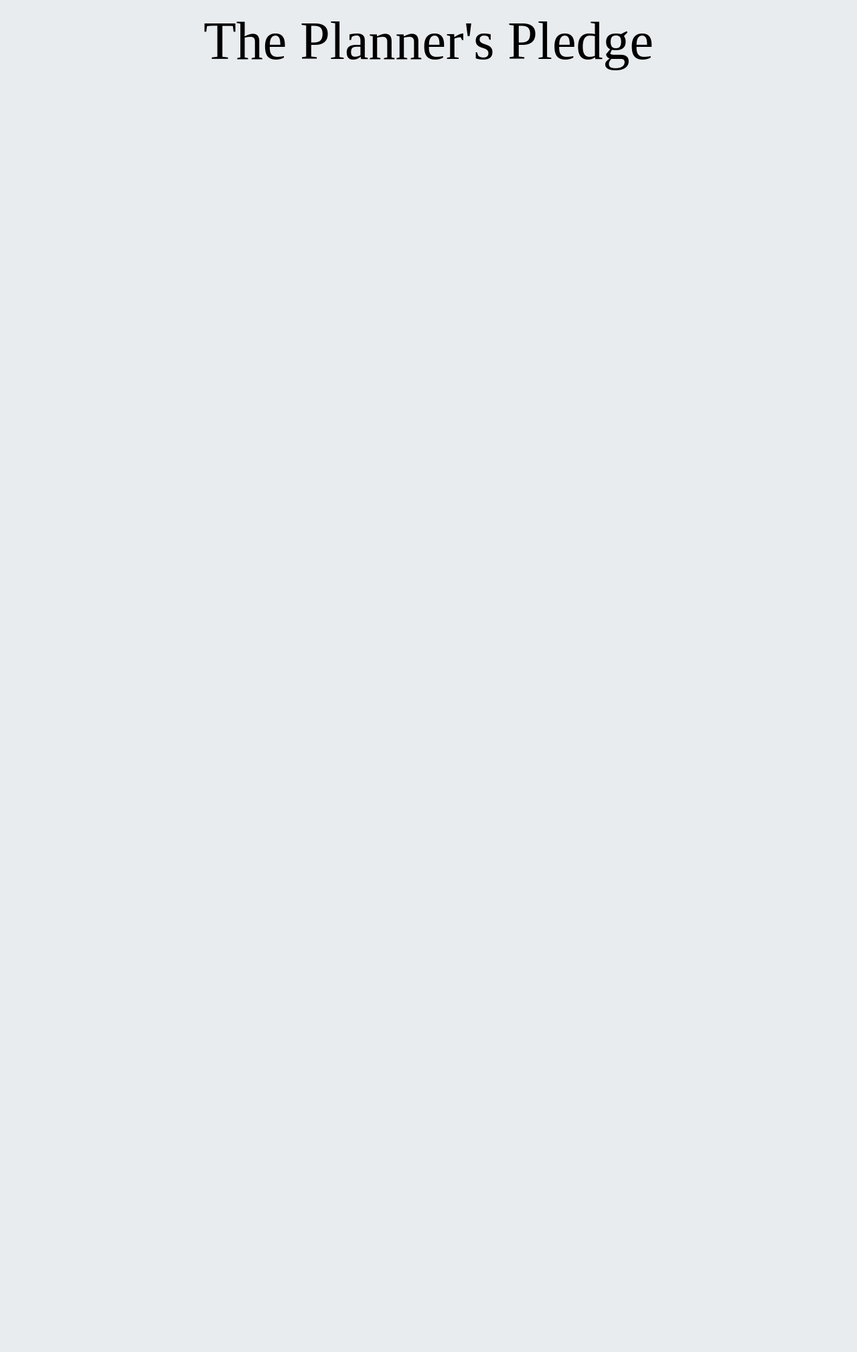
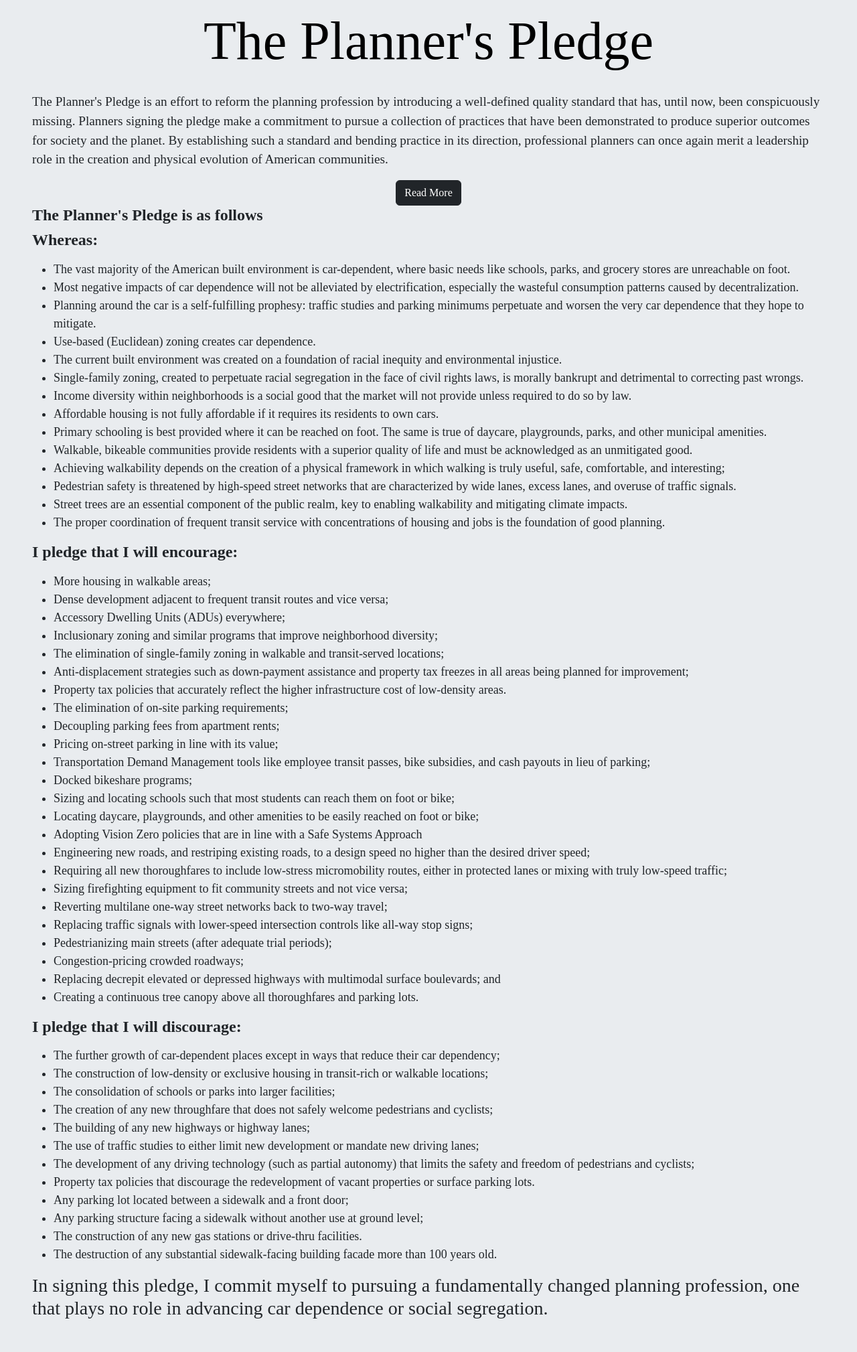
Before and after one commit to divij-uc/planners-pledge, a Flask app: page / in a window 1280 px wide. Shown: the whole page at 67% size. Before the commit the page ends 105 px from the top, so only its background shows below. Run offline with Flask 3, Linux system fonts and the light colour scheme.

Commit message:
start page

```diff
--- a/app/routes.py
+++ b/app/routes.py
@@ -5,4 +5,4 @@ from flask import render_template, redirect, url_for, session, request
 
 @app.route("/", methods=["GET", "POST"])
 def start_page():
-    return render_template("_base_page.html")
+    return render_template("start_page.html")
--- a/app/static/mycss.css
+++ b/app/static/mycss.css
@@ -1,3 +1,14 @@
 html {
     scroll-behavior: smooth;
 }
+body {
+    font-family: Baskerville;
+}
+
+p {
+    font-size: larger;
+}
+
+.pledge-list {
+    font-size: large;
+}
--- a/app/templates/_base_page.html
+++ b/app/templates/_base_page.html
@@ -17,7 +17,7 @@
           class="navbar-brand mx-auto mb-0 h1 fs-2"
           href="{{ url_for('start_page') }}"
         >
-          <h1 class="display-1" style="font-family: Baskerville">
+          <h1 class="display-1">
             <b>The Planner's Pledge</b>
           </h1>
         </a>
--- /dev/null
+++ b/app/templates/start_page.html
@@ -0,0 +1,156 @@
+{% extends "_base_page.html" %}
+
+{% block body %}
+    <div class="container-fluid px-5 text-start py-2">
+        <p>
+            The Planner's Pledge is an effort to reform the planning profession
+            by introducing a well-defined quality standard that has, until now,
+            been conspicuously missing.
+            Planners signing the pledge make a commitment to pursue a collection
+            of practices that have been demonstrated to produce superior outcomes
+            for society and the planet.
+            By establishing such a standard and bending practice in its direction,
+            professional planners can once again merit a leadership role in the
+            creation and physical evolution of American communities.
+        </p>
+        <div class="container-fluid text-center">
+            <button type="button" class="btn btn-dark text-center" data-bs-toggle="collapse" data-bs-target="#plannersPledge" aria-expanded="false" aria-controls="plannersPledge">
+                Read More
+            </button>
+        </div>
+        <div class="collapse" id="plannersPledge">
+            <!-- <h3 class="display-3">
+                <b>The Planner's Pledge</b>
+            </h3> -->
+            <p>
+                As practitioners of a discipline that has pushed for what it believed
+                to be best practices while inevitably advancing the dominant ideology
+                of its society, we professional planners wish to formally apologize
+                for the significant role that our profession has played in creating
+                the unsustainable suburban sprawl development pattern that now constitutes
+                most of the American built environment, reinforcing race and class
+                segregation while burdening the vast majority of citizens with the mandate of car ownership.
+            </p>
+            <p>
+                To put it bluntly, planners have contributed to the creation of a
+                landscape that separates us ruthlessly both from different activities
+                and from different people, such that we are inordinately dependent on
+                our automobiles and less connected to one another. While citizens of
+                other nations enjoy daily life in walkable, mixed-use, diverse
+                neighborhoods, the typical American lives in a cluster of economically
+                identical single-family houses where it is impossible to walk to work,
+                school, shopping, recreation, or worship. The outcomes of this pattern
+                of growth could not be more profound. We have gained weight, lost economic
+                resiliency, exacerbated inequity, and undermined the social fabric of
+                our communities as our daily driving cooks the planet.
+            </p>
+            <p>
+                This changes today. Professional planners, who sit in city and town
+                halls across the nation and create the rules that shape our growth,
+                being directly responsible for the current circumstances, must take
+                responsibility for changing them. Apologies, however, are not enough.
+                We must step forward with a new model of professional conduct designed
+                to undo nearly a century of misdirection. That model is summarized in
+                the pledge below.
+            </p>
+            <p>
+                It will take many years to reverse the zoning laws and transportation
+                standards that created and reinforce our car-dependent landscape.
+                Politics will continue to favor business as usual. The homebuilding
+                and roadbuilding industries will keep pushing for more of the same
+                and will keep funding politicians who do their bidding. But municipal
+                planners, as a profession, can take a stand. In some places we will
+                be effective in changing the rules—it is already happening in Minneapolis,
+                Seattle, and elsewhere—and every place makes a difference.
+            </p>
+            <p>
+                The collection of mandates that follows is far from comprehensive,
+                but addresses several dozen aspects of planning and community-building
+                practice that are most often gotten wrong, causing the greatest harm
+                to our society and the planet. When a majority of planners have the
+                knowledge and the courage to get these things right, the profession
+                will achieve the positive outcomes it needs to regain the public trust
+                and enter a new era of civic leadership.
+            </p>
+        </div>
+        <div class="pledge-list">
+            <h4>
+                <b>The Planner's Pledge is as follows</b>
+            </h4>
+            <h4>
+                <b>Whereas:</b>
+            </h4>
+            <p>
+                <ul>
+                    <li>The vast majority of the American built environment is car-dependent, where basic needs like schools, parks, and grocery stores are unreachable on foot.</li>
+                    <li>Most negative impacts of car dependence will not be alleviated by electrification, especially the wasteful consumption patterns caused by decentralization. </li>
+                    <li>Planning around the car is a self-fulfilling prophesy: traffic studies and parking minimums perpetuate and worsen the very car dependence that they hope to mitigate. </li>
+                    <li>Use-based (Euclidean) zoning creates car dependence.</li>
+                    <li>The current built environment was created on a foundation of racial inequity and environmental injustice. </li>
+                    <li>Single-family zoning, created to perpetuate racial segregation in the face of civil rights laws, is morally bankrupt and detrimental to correcting past wrongs.</li>
+                    <li>Income diversity within neighborhoods is a social good that the market will not provide unless required to do so by law. </li>
+                    <li>Affordable housing is not fully affordable if it requires its residents to own cars.</li>
+                    <li>Primary schooling is best provided where it can be reached on foot. The same is true of daycare, playgrounds, parks, and other municipal amenities.</li>
+                    <li>Walkable, bikeable communities provide residents with a superior quality of life and must be acknowledged as an unmitigated good.</li>
+                    <li>Achieving walkability depends on the creation of a physical framework in which walking is truly useful, safe, comfortable, and interesting;</li>
+                    <li>Pedestrian safety is threatened by high-speed street networks that are characterized by wide lanes, excess lanes, and overuse of traffic signals. </li>
+                    <li>Street trees are an essential component of the public realm, key to enabling walkability and mitigating climate impacts. </li>
+                    <li>The proper coordination of frequent transit service with concentrations of housing and jobs is the foundation of good planning.</li>
+                </ul>
+            </p>
+            <h4>
+                <b>I pledge that I will encourage:</b>
+            </h4>
+            <p>
+                <ul>
+                    <li>More housing in walkable areas;</li>
+                    <li>Dense development adjacent to frequent transit routes and vice versa;</li>
+                    <li>Accessory Dwelling Units (ADUs) everywhere;</li>
+                    <li>Inclusionary zoning and similar programs that improve neighborhood diversity;</li>
+                    <li>The elimination of single-family zoning in walkable and transit-served locations;</li>
+                    <li>Anti-displacement strategies such as down-payment assistance and property tax freezes in all areas being planned for improvement;</li>
+                    <li>Property tax policies that accurately reflect the higher infrastructure cost of low-density areas. </li>
+                    <li>The elimination of on-site parking requirements;</li>
+                    <li>Decoupling parking fees from apartment rents; </li>
+                    <li>Pricing on-street parking in line with its value;</li>
+                    <li>Transportation Demand Management tools like employee transit passes, bike subsidies, and cash payouts in lieu of parking;</li>
+                    <li>Docked bikeshare programs;</li>
+                    <li>Sizing and locating schools such that most students can reach them on foot or bike;</li>
+                    <li>Locating daycare, playgrounds, and other amenities to be easily reached on foot or bike;</li>
+                    <li>Adopting Vision Zero policies that are in line with a Safe Systems Approach</li>
+                    <li>Engineering new roads, and restriping existing roads, to a design speed no higher than the desired driver speed;</li>
+                    <li>Requiring all new thoroughfares to include low-stress micromobility routes, either in protected lanes or mixing with truly low-speed traffic;</li>
+                    <li>Sizing firefighting equipment to fit community streets and not vice versa;</li>
+                    <li>Reverting multilane one-way street networks back to two-way travel;</li>
+                    <li>Replacing traffic signals with lower-speed intersection controls like all-way stop signs;</li>
+                    <li>Pedestrianizing main streets (after adequate trial periods);</li>
+                    <li>Congestion-pricing crowded roadways; </li>
+                    <li>Replacing decrepit elevated or depressed highways with multimodal surface boulevards; and</li>
+                    <li>Creating a continuous tree canopy above all thoroughfares and parking lots.</li>
+                </ul>
+            </p>
+            <h4>
+                <b>I pledge that I will discourage:</b>
+            </h4>
+            <p>
+                <ul>
+                    <li>The further growth of car-dependent places except in ways that reduce their car dependency;</li>
+                    <li>The construction of low-density or exclusive housing in transit-rich or walkable locations;</li>
+                    <li>The consolidation of schools or parks into larger facilities; </li>
+                    <li>The creation of any new throughfare that does not safely welcome pedestrians and cyclists;</li>
+                    <li>The building of any new highways or highway lanes;</li>
+                    <li>The use of traffic studies to either limit new development or mandate new driving lanes; </li>
+                    <li>The development of any driving technology (such as partial autonomy) that limits the safety and freedom of pedestrians and cyclists;</li>
+                    <li>Property tax policies that discourage the redevelopment of vacant properties or surface parking lots. </li>
+                    <li>Any parking lot located between a sidewalk and a front door; </li>
+                    <li>Any parking structure facing a sidewalk without another use at ground level;</li>
+                    <li>The construction of any new gas stations or drive-thru facilities.</li>
+                    <li>The destruction of any substantial sidewalk-facing building facade more than 100 years old. </li>
+                </ul>
+            </p>
+            <h3>
+                In signing this pledge, I commit myself to pursuing a fundamentally changed planning profession, one that plays no role in advancing car dependence or social segregation.
+            </h3>
+        </div>
+    </div>
+{% endblock %}
```
